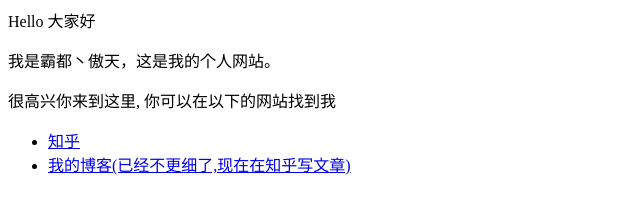
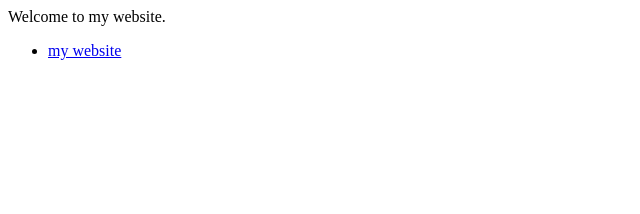
Before and after one commit to shirkingson/shirkingson.github.io, a plain HTML site: page index.html in a window 1280 px wide. Shown: the whole page, without its empty margins (0-640 px from the left). Drawn offline with Linux system fonts and the light colour scheme.

Commit message:
Update index.html

```diff
--- a/index.html
+++ b/index.html
@@ -1,8 +1,5 @@
-<p>Hello 大家好</p>
-<p>我是霸都丶傲天，这是我的个人网站。 </p>
-<p>很高兴你来到这里, 你可以在以下的网站找到我</p>
+<p>Welcome to my website.</p>
 
 <ul>
-  <li> <a href="https://www.zhihu.com/people/AJLoveChina">知乎</a> </li>
-  <li> <a href="http://hejie.nigeerhuo.com">我的博客(已经不更细了,现在在知乎写文章)</a> </li>
+  <li> <a href="https://shirkingson.github.io">my website</a> </li>
 </ul>
```
